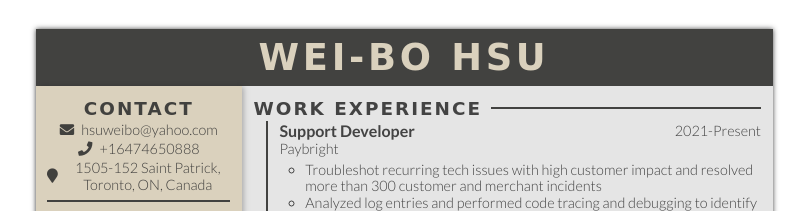
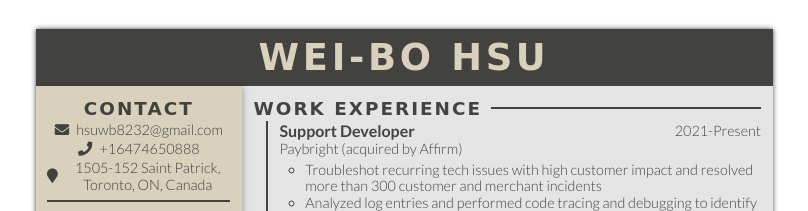
Before and after one commit to hsuweibo/Online-Resume, a plain HTML site: page index.html in a window 1280 px wide. Shown: the top 211 px of the page, without its empty margins (236-1044 px from the left). Drawn offline with Linux system fonts and the light colour scheme; a web font is replaced by a local one.

Commit message:
Updated email and company

```diff
--- a/index.html
+++ b/index.html
@@ -33,7 +33,7 @@
                 <div class="contact-list-item__icon">
                   <i class="fas fa-envelope"></i>
                 </div>
-                <div class="contact-list-item__data">hsuweibo@yahoo.com</div>
+                <div class="contact-list-item__data">hsuwb8232@gmail.com</div>
               </li>
               <li class="list__item contact-list-item">
                 <div class="contact-list-item__icon">
@@ -142,7 +142,7 @@
                     <div class="work-item-header__date">2021-Present</div>
                   </div>
                   <div class="work-item-header__bot">
-                    <div class="work-item-header__subtitle">Paybright</div>
+                    <div class="work-item-header__subtitle">Paybright (acquired by Affirm)</div>
                   </div>
                 </div>
                 <ul class="work-item__content list">
```
